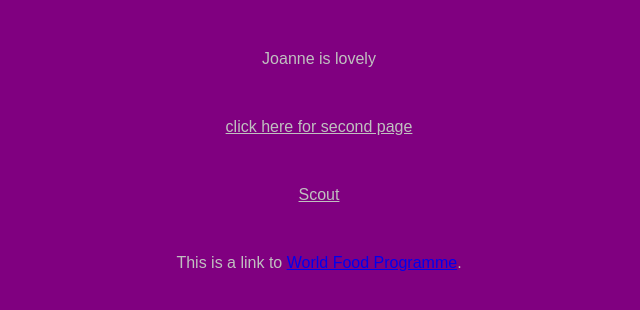
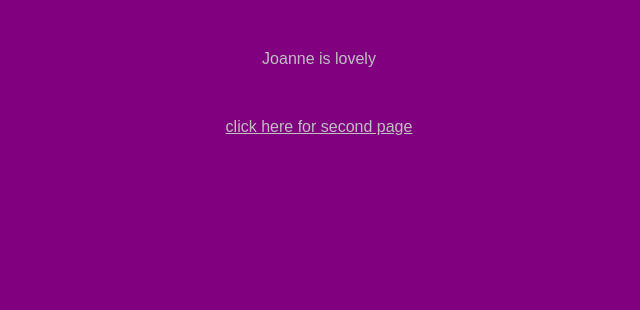
Before and after one commit to mjsutherland/mjsutherland.github.io, a Jekyll site: the page index.html, which Jekyll copies as it is, in a window 1280 px wide. Shown: the top 310 px of the page, without its empty margins (321-961 px from the left). Built offline with Jekyll 4.4.1, drawn with Linux system fonts in a browser that asks for light colours.

Commit message:
Update index.html

```diff
--- a/index.html
+++ b/index.html
@@ -8,7 +8,5 @@
   <body>
   <p class="text">Joanne is lovely</p>
   <a class="text" href="mjsutherland.github.io/second_page">click here for second page</a>
-  <a class="text" href="http://www.indianmotorcycle.com/en-us/scout-thunder-black-smoke">Scout</a>
-  <p class="text"> This is a link to <a href="http://www.wfp.org/">World Food Programme</a>.</p>
   </body>
 </html>
```
